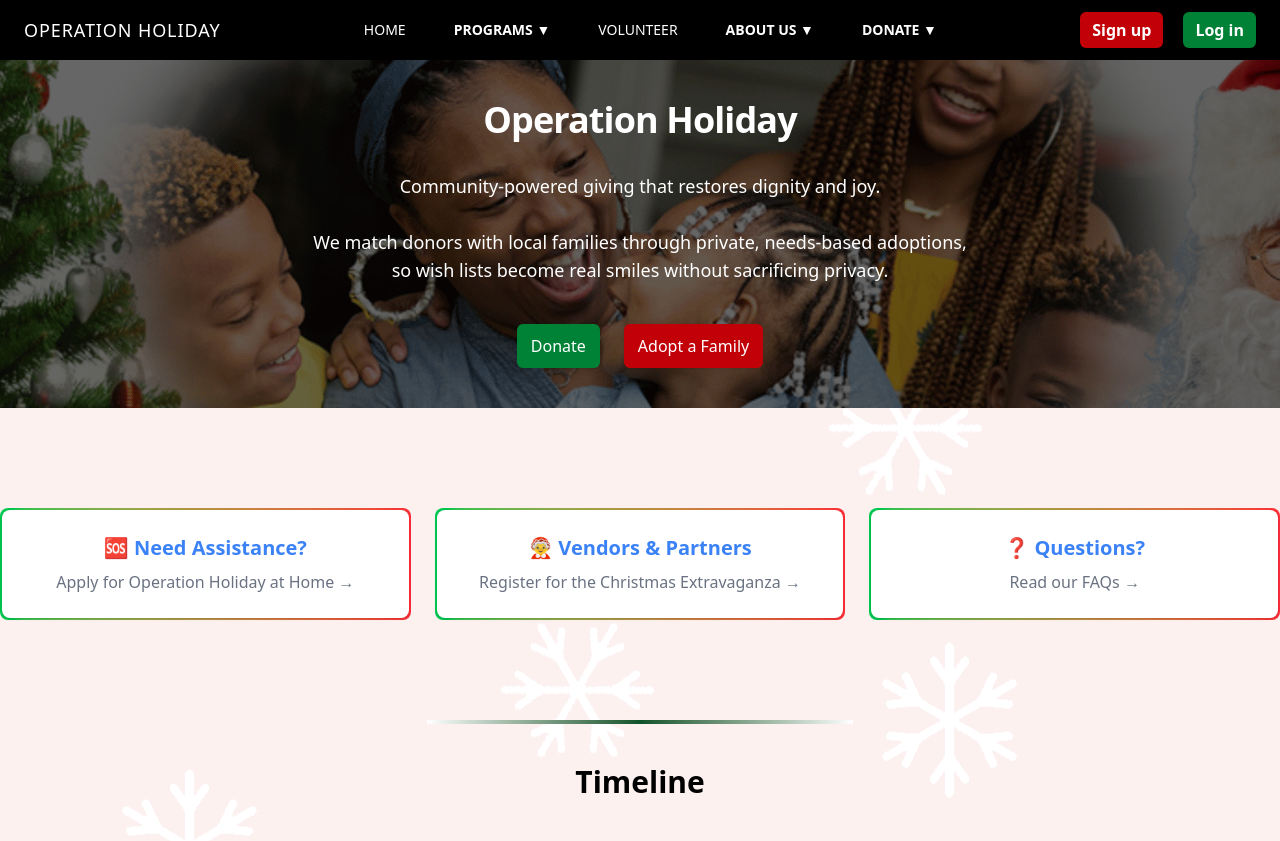
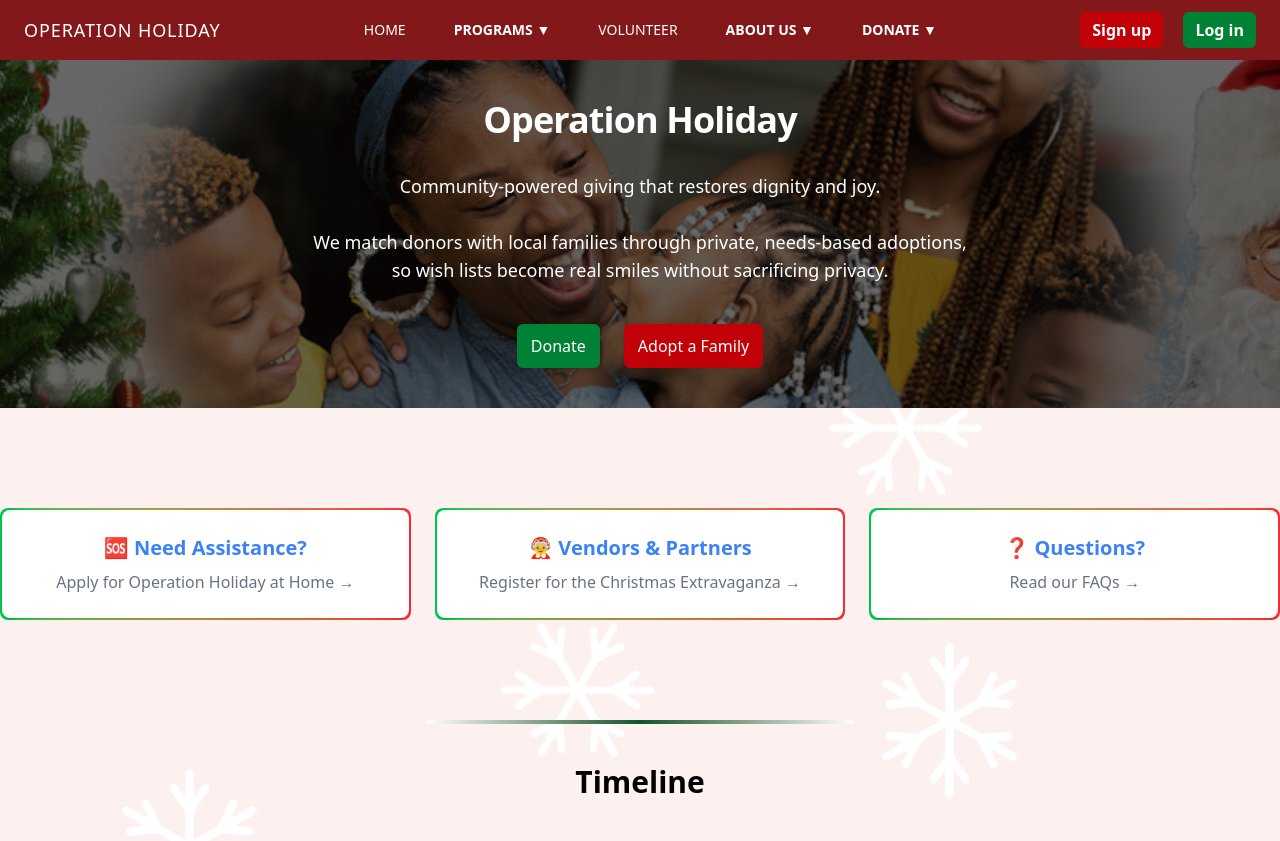
Before and after one commit to powerchangeslivesinc/operationholiday, a React app in the folder frontend/: page / in a window 1280 px wide. Shown: the top 841 px of the page. Built offline with nearby package versions, Linux system fonts and the light colour scheme; the HTML template or start-up script is replaced by a standard one.

Commit message:
Color change

```diff
--- a/frontend/src/components/Navbar.tsx
+++ b/frontend/src/components/Navbar.tsx
@@ -162,7 +162,7 @@ const NavItem: React.FC<NavItemProps> = ({ item }) => {
 // Main Navbar component
 export default function Navbar() {
   return (
-    <header className="bg-black text-white">
+    <header className="bg-red-900 text-white">
       <div className="mx-auto flex items-center justify-between px-6 py-3">
         {/* Left side - Logo / Name */}
         <Link
```
